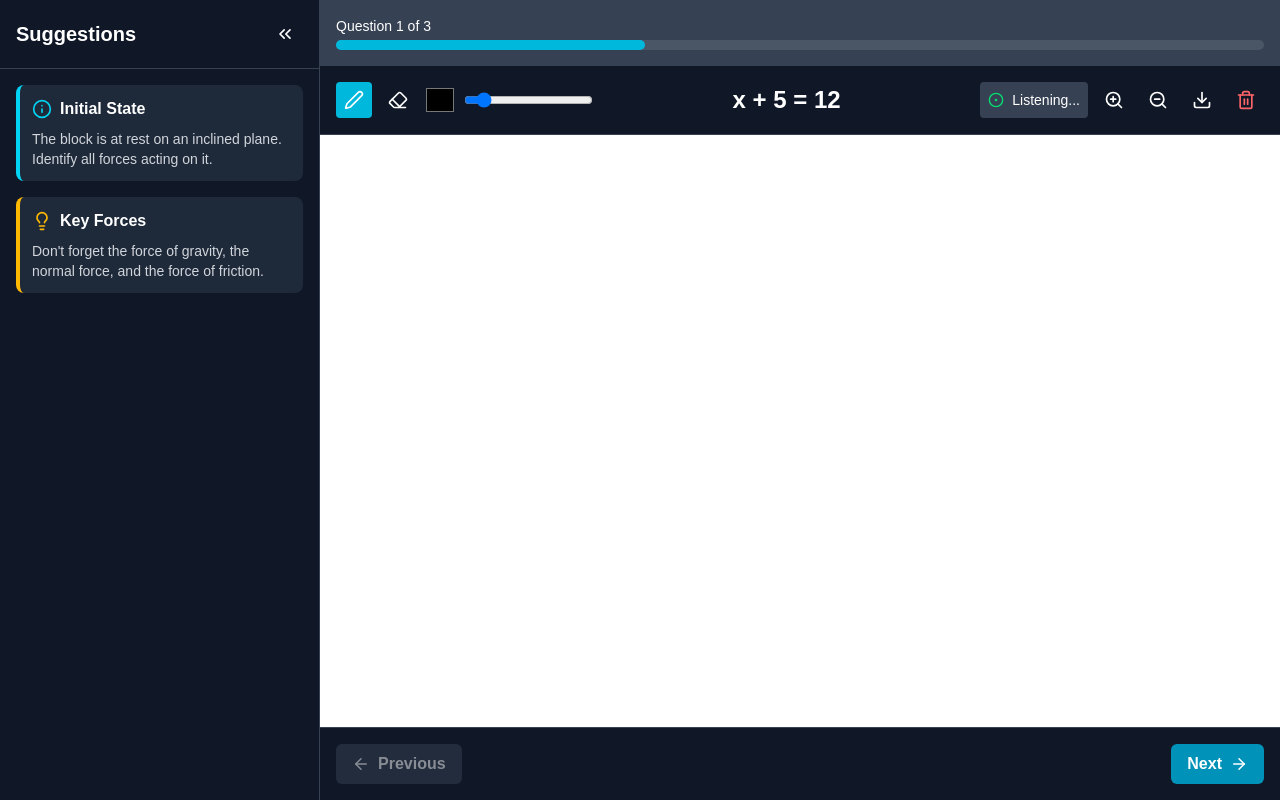
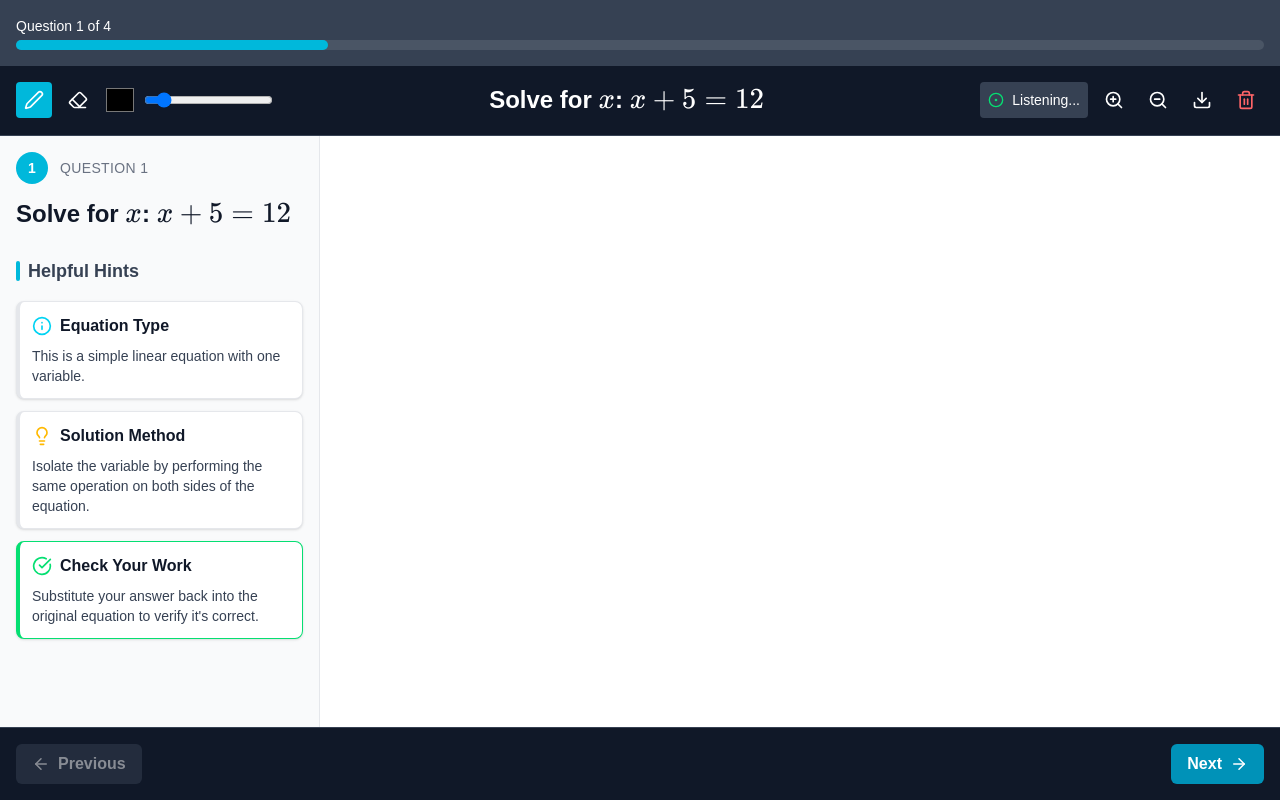
Before and after one commit to KaziAmin110/Revision, a Next.js app in the folder frontend/: page /whiteboard in a window 1280 px wide. Built offline with nearby package versions, Linux system fonts and the light colour scheme.

Commit message:
Update sidebar UI; Add Question component.

```diff
--- /dev/null
+++ b/frontend/components/Question.tsx
@@ -0,0 +1,63 @@
+"use client";
+
+import React from 'react';
+import { SuggestionCard, Suggestion } from './Suggestion';
+import { MathRenderer } from './MathRenderer';
+
+export interface QuestionData {
+  id: number;
+  title: string;
+  suggestions: Suggestion[];
+}
+
+interface QuestionProps {
+  question: QuestionData;
+  className?: string;
+  showSuggestions?: boolean;
+}
+
+export const Question: React.FC<QuestionProps> = ({
+  question,
+  className = "",
+  showSuggestions = true
+}) => {
+  return (
+    <div className={`question-container ${className}`}>
+      <div className="question-header mb-6">
+        <div className="flex items-center gap-3 mb-3">
+          <div className="bg-cyan-500 text-white rounded-full w-8 h-8 flex items-center justify-center font-bold text-sm">
+            {question.id}
+          </div>
+          <span className="text-sm text-gray-500 uppercase tracking-wide">
+            Question {question.id}
+          </span>
+        </div>
+
+        <div className="question-title">
+          <MathRenderer
+            content={question.title}
+            className="text-2xl font-bold text-gray-900 leading-tight"
+          />
+        </div>
+      </div>
+
+      {showSuggestions && question.suggestions.length > 0 && (
+        <div className="suggestions-section">
+          <h3 className="text-lg font-semibold text-gray-700 mb-4 flex items-center gap-2">
+            <div className="w-1 h-5 bg-cyan-500 rounded"></div>
+            Helpful Hints
+          </h3>
+
+          <div className="suggestions-list space-y-3">
+            {question.suggestions.map((suggestion, index) => (
+              <SuggestionCard
+                key={index}
+                suggestion={suggestion}
+              />
+            ))}
+          </div>
+        </div>
+      )}
+    </div>
+  );
+};
--- a/frontend/components/Suggestion.tsx
+++ b/frontend/components/Suggestion.tsx
@@ -34,13 +34,13 @@ export const SuggestionCard: React.FC<{ suggestion: Suggestion }> = ({
 
   return (
     <div
-      className={`bg-gray-800 p-3 rounded-lg border-l-4 ${config.borderColor}`}
+      className={`bg-white border border-gray-200 p-3 rounded-lg border-l-4 ${config.borderColor} shadow-sm`}
     >
       <div className="flex items-center gap-2 mb-2">
         {config.icon}
-        <h3 className="font-semibold text-white">{suggestion.title}</h3>
+        <h3 className="font-semibold text-gray-900">{suggestion.title}</h3>
       </div>
-      <p className="text-sm text-gray-300">{suggestion.content}</p>
+      <p className="text-sm text-gray-700">{suggestion.content}</p>
     </div>
   );
 };
--- a/frontend/components/WhiteBoard.tsx
+++ b/frontend/components/WhiteBoard.tsx
@@ -11,11 +11,11 @@ import {
   Bot,
   CircleDot,
 } from "lucide-react";
-import { Sidebar } from "./Sidebar";
 import { Suggestion } from "./Suggestion";
 import { ProgressBar } from "./ProgressBar";
 import { NavigationControls } from "./NavigationControls";
 import { MathRenderer } from "./MathRenderer";
+import { Question } from "./Question";
 import { questions } from "@/src/questions";
 
 type AIFeedback = {
@@ -260,7 +260,6 @@ const Whiteboard = () => {
 
   return (
     <div className="flex w-screen h-screen bg-white overflow-hidden">
-      <Sidebar suggestions={suggestions} />
       <div className="w-full flex-1 flex flex-col bg-white overflow-hidden">
         <ProgressBar
           current={currentQuestionIndex + 1}
@@ -373,6 +372,19 @@ const Whiteboard = () => {
           </div>
         </div>
 
+        <div className="flex flex-1 overflow-hidden">
+          {/* Question Display Panel */}
+          <div className="w-80 bg-gray-50 border-r border-gray-200 overflow-y-auto">
+            <div className="p-4">
+              <Question
+                question={currentQuestion}
+                showSuggestions={true}
+              />
+            </div>
+          </div>
+
+          {/* Canvas Area */}
+          <div className="flex-1 flex flex-col">
             <div className="flex-grow w-full overflow-auto bg-white min-h-0 relative">
               <canvas
                 ref={canvasRef}
@@ -400,6 +412,8 @@ const Whiteboard = () => {
                 </div>
               )}
             </div>
+          </div>
+        </div>
 
         <NavigationControls
           onPrev={handlePreviousQuestion}
--- a/frontend/src/questions.ts
+++ b/frontend/src/questions.ts
@@ -6,60 +6,89 @@ export interface Question {
   suggestions: Suggestion[];
 }
 
+// Simple JSON data structure with just core components
 export const questions: Question[] = [
   {
     id: 1,
-    title: "x + 5 = 12",
+    title: "Solve for $x$: $x + 5 = 12$",
     suggestions: [
       {
         type: "info",
-        title: "Initial State",
-        content:
-          "The block is at rest on an inclined plane. Identify all forces acting on it.",
+        title: "Equation Type",
+        content: "This is a simple linear equation with one variable.",
       },
       {
         type: "logic",
-        title: "Key Forces",
-        content:
-          "Don't forget the force of gravity, the normal force, and the force of friction.",
+        title: "Solution Method",
+        content: "Isolate the variable by performing the same operation on both sides of the equation.",
+      },
+      {
+        type: "feedback",
+        title: "Check Your Work",
+        content: "Substitute your answer back into the original equation to verify it's correct.",
       },
     ],
   },
   {
     id: 2,
-    title: "Calculus: Area Under a Curve",
+    title: "Find the area under the curve $f(x) = x^2$ from $x = 0$ to $x = 2$",
     suggestions: [
       {
         type: "info",
-        title: "Goal",
-        content: "Find the area under the curve y = x² from x = 0 to x = 2.",
+        title: "Integration Problem",
+        content: "This requires calculating a definite integral to find the area under the curve.",
       },
       {
         type: "logic",
-        title: "Method",
-        content: "Use a definite integral to calculate the exact area.",
+        title: "Setup",
+        content: "Set up the definite integral: $\\int_0^2 x^2 \\, dx$",
       },
       {
         type: "feedback",
-        title: "Integral Setup",
-        content: "Your integral should be ∫ from 0 to 2 of x² dx. Great start!",
+        title: "Power Rule",
+        content: "Use the power rule: $\\int x^n \\, dx = \\frac{x^{n+1}}{n+1} + C$",
       },
     ],
   },
   {
     id: 3,
-    title: "Chemistry: Balancing Equations",
+    title: "Balance the chemical equation: $\\text{H}_2 + \\text{O}_2 \\rightarrow \\text{H}_2\\text{O}$",
     suggestions: [
       {
         type: "info",
-        title: "The Equation",
-        content: "Balance the chemical equation: H₂ + O₂ → H₂O.",
+        title: "Chemical Balancing",
+        content: "Balance the equation by ensuring equal numbers of each type of atom on both sides.",
+      },
+      {
+        type: "logic",
+        title: "Count Atoms",
+        content: "Count hydrogen and oxygen atoms on both the reactant and product sides.",
       },
       {
         type: "feedback",
-        title: "Check Atoms",
-        content:
-          "Count the number of hydrogen and oxygen atoms on both the reactant and product sides.",
+        title: "Coefficients",
+        content: "The balanced equation is: $2\\text{H}_2 + \\text{O}_2 \\rightarrow 2\\text{H}_2\\text{O}$",
+      },
+    ],
+  },
+  {
+    id: 4,
+    title: "Calculate the derivative: $\\frac{d}{dx}[3x^2 + 2x - 1]$",
+    suggestions: [
+      {
+        type: "info",
+        title: "Differentiation",
+        content: "Apply differentiation rules to find the derivative of this polynomial.",
+      },
+      {
+        type: "logic",
+        title: "Power Rule",
+        content: "Use the power rule: $\\frac{d}{dx}[x^n] = nx^{n-1}$",
+      },
+      {
+        type: "feedback",
+        title: "Term by Term",
+        content: "Differentiate each term separately and combine the results.",
       },
     ],
   },
```
Lines whose indentation alone changed are shown as unchanged.
